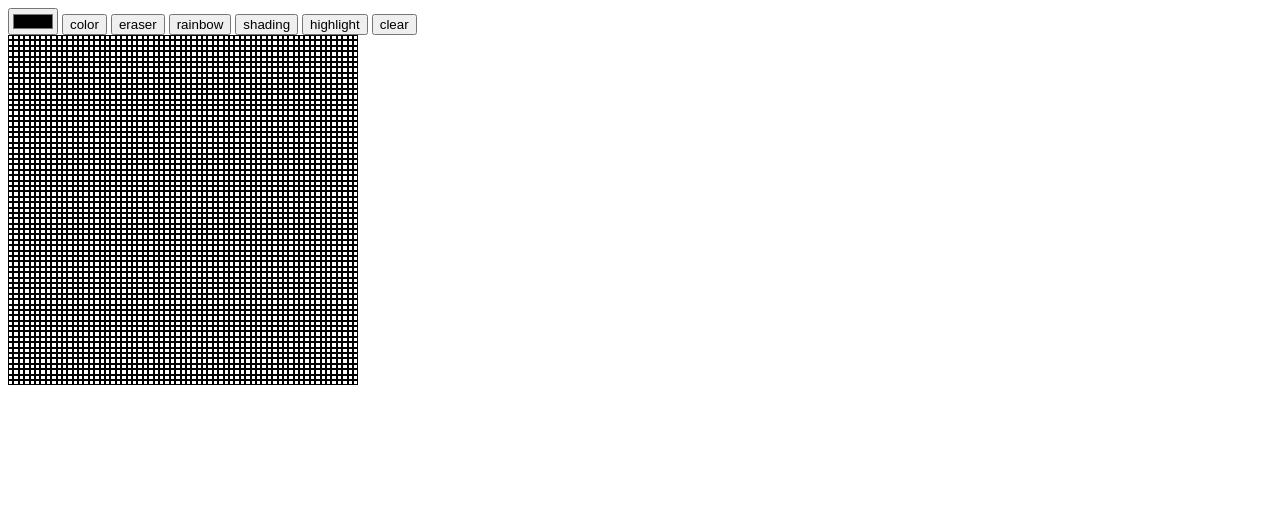
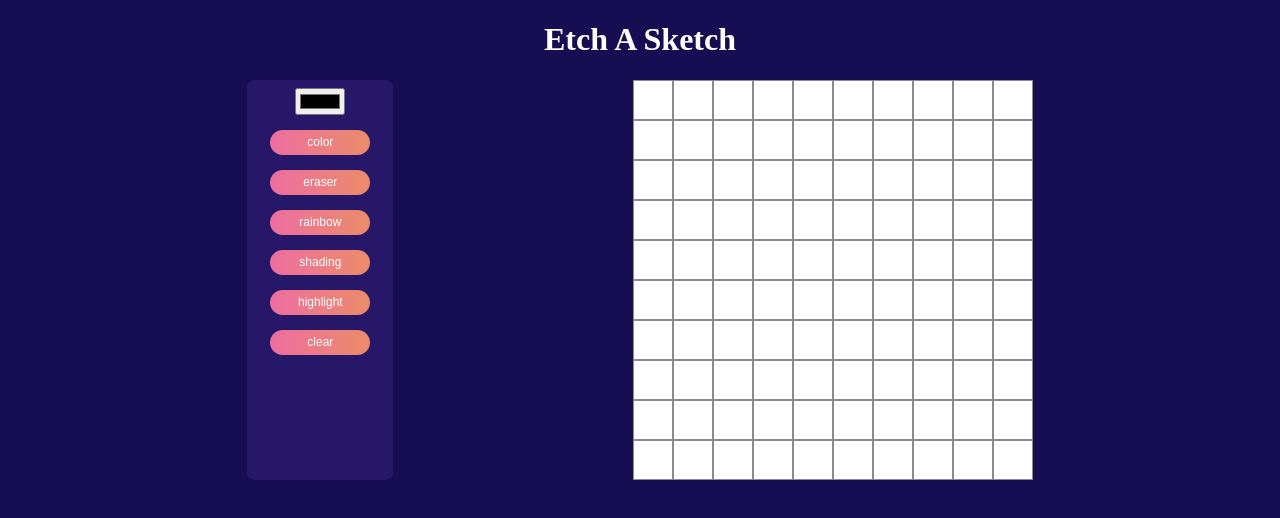
Before and after one commit to daniela-chavezg/Etch-a-Sketch, a plain HTML site: page index.html in a window 1280 px wide. Drawn offline with Linux system fonts and the light colour scheme.

Commit message:
create basic ui

```diff
--- a/etch-a-sketch.js
+++ b/etch-a-sketch.js
@@ -1,6 +1,6 @@
 const DEFAULT_COLOR = 'rgba(0,0,0)';
 const DEFAULT_MODE = 'color';
-const DEFAULT_SIZE = 65;
+const DEFAULT_SIZE = 10;
 
 let currSize = DEFAULT_SIZE;
 let currentColor = DEFAULT_COLOR;
@@ -19,6 +19,7 @@ const highlightButton = document.querySelector('.highlight');
 
 //event listener for color picker
 colorPicker.addEventListener('input', function(event){
+    currentMode = 'color';
     currentColor = event.target.value;
 });
 
@@ -45,10 +46,17 @@ highlightButton.addEventListener('click', function(){
 });
 
 clearButton.addEventListener('click', function(){
+    removeGrid();
     createGrid(currSize);
-    console.log('work');
 
 });
+
+function removeGrid(){
+    const grid = container.querySelectorAll(".row");
+    for(let i = 0; i < grid.length; i++){
+        container.removeChild(grid[i]);
+}
+}
 
 
 function randomRGB(){
@@ -88,6 +96,7 @@ function createGrid(num){
         for(let i = 0; i < num; i ++){
             const column = document.createElement('div');
             column.classList.add('column')
+            column.setAttribute('style', 'background-color: rgb(255, 255, 255);')
             row.appendChild(column);
         }
     }
@@ -113,10 +122,7 @@ function createGrid(num){
 }
 
 
-function toRGB(color){
 
-
-}
 
 function addShading(color){
     //RGB(NUM,NUM,NUM)
--- a/index.html
+++ b/index.html
@@ -9,6 +9,9 @@
     <script src="./etch-a-sketch.js" defer></script>
 </head>
 <body>
+    <h1>Etch A Sketch</h1>
+    <div class="sketch">
+    <div class="buttons">
         <input type="color" value="#000000" id="colorPicker"/>
         <button class="color">color</button>
         <button class="eraser">eraser</button>
@@ -16,10 +19,11 @@
         <button class="shading">shading</button>
         <button class="highlight">highlight</button>
         <button class="clear">clear</button>
+    </div>
     <div class="container">
 
 
     </div>
-
+</div>
 </body>
 </html>
--- a/style.css
+++ b/style.css
@@ -1,6 +1,55 @@
+body{
+    background-color: rgb(23, 13, 83);
+}
+
+h1{
+    text-align: center;
+    color: #fff;
+
+
+}
+
+.sketch{
+    display: flex;
+    justify-content: space-evenly;
+
+}
+
+
+
+
+.buttons{
+    text-align: center;
+    background-color: rgba(58, 36, 130, 0.456);
+    padding: 8px;
+    border-radius: 8px;
+}
+
+
+button{
+    display: block;
+    width: 100px;
+    height: 25px;
+    margin: 15px;
+    font-size: 12px;
+    color: #fff;
+    cursor: pointer;
+
+    text-align:center;
+    border: none;
+    background-size: 300% 100%;
+
+    border-radius: 50px;
+    transition: all .4s ease-in-out;
+
+    background-image: linear-gradient(to right, #ed6ea0, #ec8c69, #f7186a , #FBB03B);
+
+
+}
+
 .container{
-    width: 350px;
-    height: 350px;
+    width: 400px;
+    height: 400px;
     display: flex;
     flex-direction: column;
 }
@@ -15,6 +64,5 @@
 
 .column{
     flex: 1;
-    border: 0.05px solid black;
-    background-color: rgb(255, 255, 255);
+    border: 0.01px solid rgb(141, 138, 138);
 }
```
Lines whose indentation alone changed are shown as unchanged.
